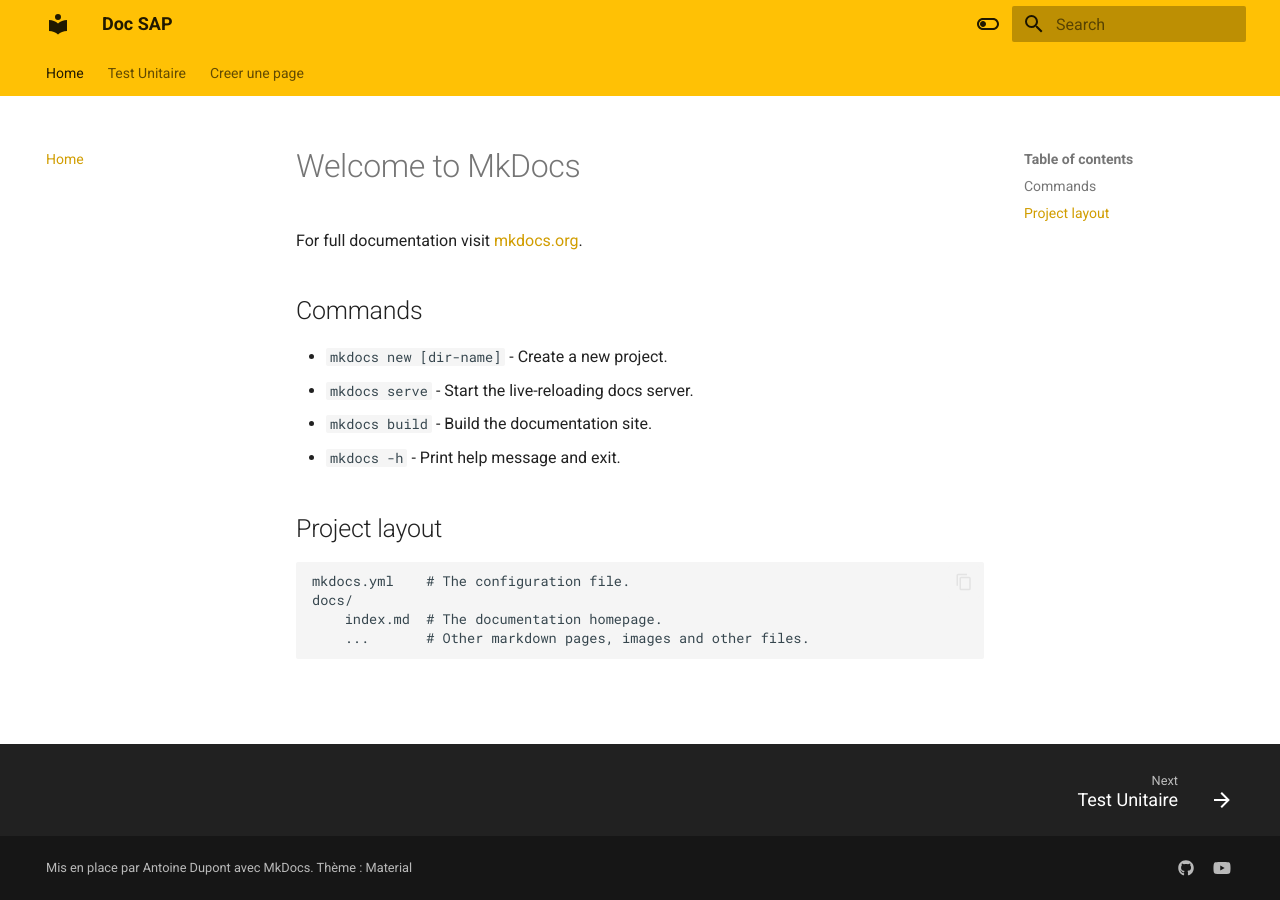
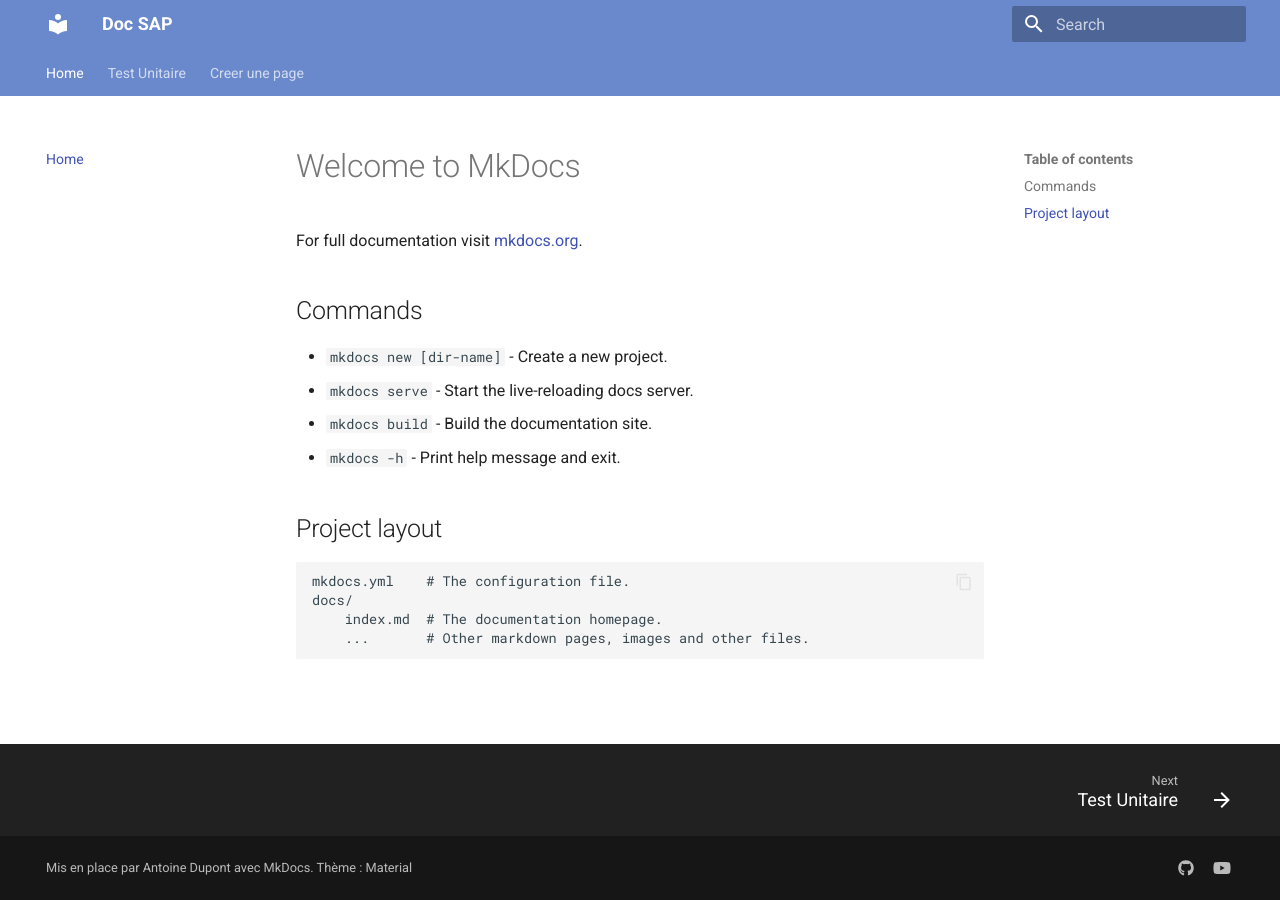
Before and after one commit to BoBsmil3Y/mkdoc-doc-sap, an MkDocs documentation site: the page built from docs/index.md, in a window 1280 px wide. Built offline with MkDocs 1.6.1 and Material for MkDocs 9.7.7, drawn with Linux system fonts in a browser that asks for light colours.

Commit message:
Adding custom color to theme

```diff
--- /dev/null
+++ b/docs/stylesheet/extra.css
@@ -0,0 +1,42 @@
+[data-md-color-scheme="sap"] {
+  --md-primary-fg-color:        #6a89cc; /* Primary color (header, button, ...) */
+  --md-primary-fg-color--light: #e55039;
+  --md-primary-fg-color--dark:  #0a3d62;
+
+  --md-primary-bg-color: #fff; /* Font header */
+  --md-primary-bg-color--light: #ffffffb3; /* Font search bar */
+
+  --md-accent-fg-color: #60a3bc; /* Research term matches */
+  --md-accent-fg-color--transparent: #526cfe1a; /* Hover event on element */
+  --md-accent-bg-color: #e55039;
+  --md-accent-bg-color--light: #ffffffb3;
+}
+
+/* Adapter pour correspondre au thème */
+/*
+--md-mermaid-font-family: var(--md-text-font-family),sans-serif;
+  --md-mermaid-edge-color: var(--md-code-fg-color);
+  --md-mermaid-node-bg-color: var(--md-accent-fg-color--transparent);
+  --md-mermaid-node-fg-color: var(--md-accent-fg-color);
+  --md-mermaid-label-bg-color: var(--md-default-bg-color);
+  --md-mermaid-label-fg-color: var(--md-code-fg-color);
+  --md-mermaid-sequence-actor-bg-color: var(--md-mermaid-label-bg-color);
+  --md-mermaid-sequence-actor-fg-color: var(--md-mermaid-label-fg-color);
+  --md-mermaid-sequence-actor-border-color: var(--md-mermaid-node-fg-color);
+  --md-mermaid-sequence-actor-line-color: var(--md-default-fg-color--lighter);
+  --md-mermaid-sequence-actorman-bg-color: var(--md-mermaid-label-bg-color);
+  --md-mermaid-sequence-actorman-line-color: var(--md-mermaid-node-fg-color);
+  --md-mermaid-sequence-box-bg-color: var(--md-mermaid-node-bg-color);
+  --md-mermaid-sequence-box-fg-color: var(--md-mermaid-edge-color);
+  --md-mermaid-sequence-label-bg-color: var(--md-mermaid-node-bg-color);
+  --md-mermaid-sequence-label-fg-color: var(--md-mermaid-node-fg-color);
+  --md-mermaid-sequence-loop-bg-color: var(--md-mermaid-node-bg-color);
+  --md-mermaid-sequence-loop-fg-color: var(--md-mermaid-edge-color);
+  --md-mermaid-sequence-loop-border-color: var(--md-mermaid-node-fg-color);
+  --md-mermaid-sequence-message-fg-color: var(--md-mermaid-edge-color);
+  --md-mermaid-sequence-message-line-color: var(--md-mermaid-edge-color);
+  --md-mermaid-sequence-note-bg-color: var(--md-mermaid-label-bg-color);
+  --md-mermaid-sequence-note-fg-color: var(--md-mermaid-edge-color);
+  --md-mermaid-sequence-note-border-color: var(--md-mermaid-label-fg-color);
+  --md-mermaid-sequence-number-bg-color: var(--md-mermaid-node-fg-color);
+  --md-mermaid-sequence-number-fg-color: var(--md-accent-bg-color);*/
--- a/mkdocs.yml
+++ b/mkdocs.yml
@@ -21,7 +21,6 @@ theme:
     - navigation.sections
     - navigation.top
     - navigation.path # breadcrumb navigation is rendered above the title of each page
-    # - navigation.prune # only the visible navigation items are included in the rendered HTML
     - navigation.footer
 
     - search.suggest # the search will display the likeliest completion for the last word
@@ -34,24 +33,24 @@ theme:
     - content.code.copy
     - content.tooltips
     - content.tabs.link
-    #- content.code.select
-    #- content.code.annotation
 
   language: en
 
   palette:
-    - scheme: default
-      primary: amber
-      accent: orange
-      toggle:
-        icon: material/toggle-switch-off-outline
-        name: Switch to sombre mode
-    - scheme: slate
-      primary: amber
-      accent: orange
-      toggle:
-        icon: material/toggle-switch
-        name: Switch to clair mode
+    scheme: sap
+    accent: sap
+    # - scheme: default
+    #   primary: amber
+    #   accent: orange
+    #   toggle:
+    #     icon: material/toggle-switch-off-outline
+    #     name: Switch to sombre mode
+    # - scheme: slate
+    #   primary: amber
+    #   accent: orange
+    #   toggle:
+    #     icon: material/toggle-switch
+    #     name: Switch to clair mode
 
   font:
     text: Roboto
@@ -75,6 +74,9 @@ theme:
 plugins:
   - search
   - social
+
+extra_css:
+  - stylesheet/extra.css
 
 extra:
   generator: false
```
